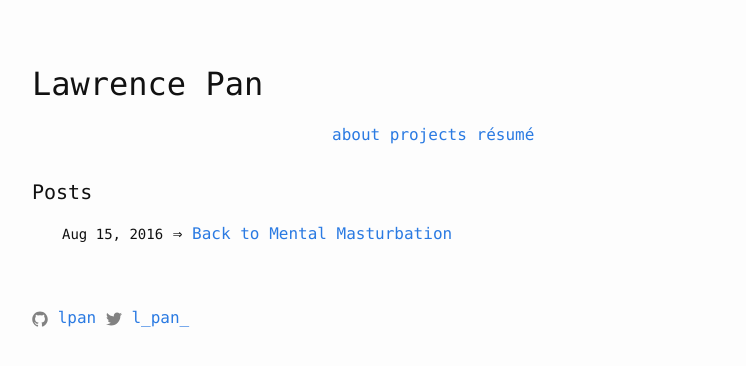
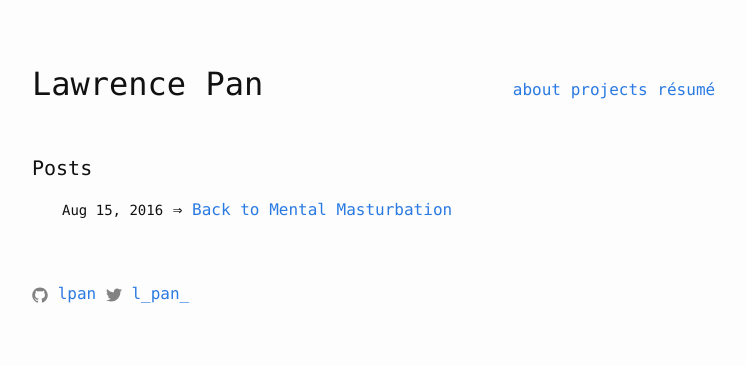
Before and after one commit to lpan/lpan.github.io, a Jekyll site: the page built from index.html, in a window 1280 px wide. Shown: the top 366 px of the page, without its empty margins (238-984 px from the left). Built offline with Jekyll 4.4.1, drawn with Linux system fonts in a browser that asks for light colours.

Commit message:
fix spacing in medium size screen

```diff
--- a/_sass/_layout.scss
+++ b/_sass/_layout.scss
@@ -22,7 +22,7 @@
   list-style: none;
   margin: 0;
   padding: 0;
-  margin-left: $spacing-unit * 10;
+  margin-left: $spacing-unit * 8;
   li {
     @extend .inline-display;
   }
```
